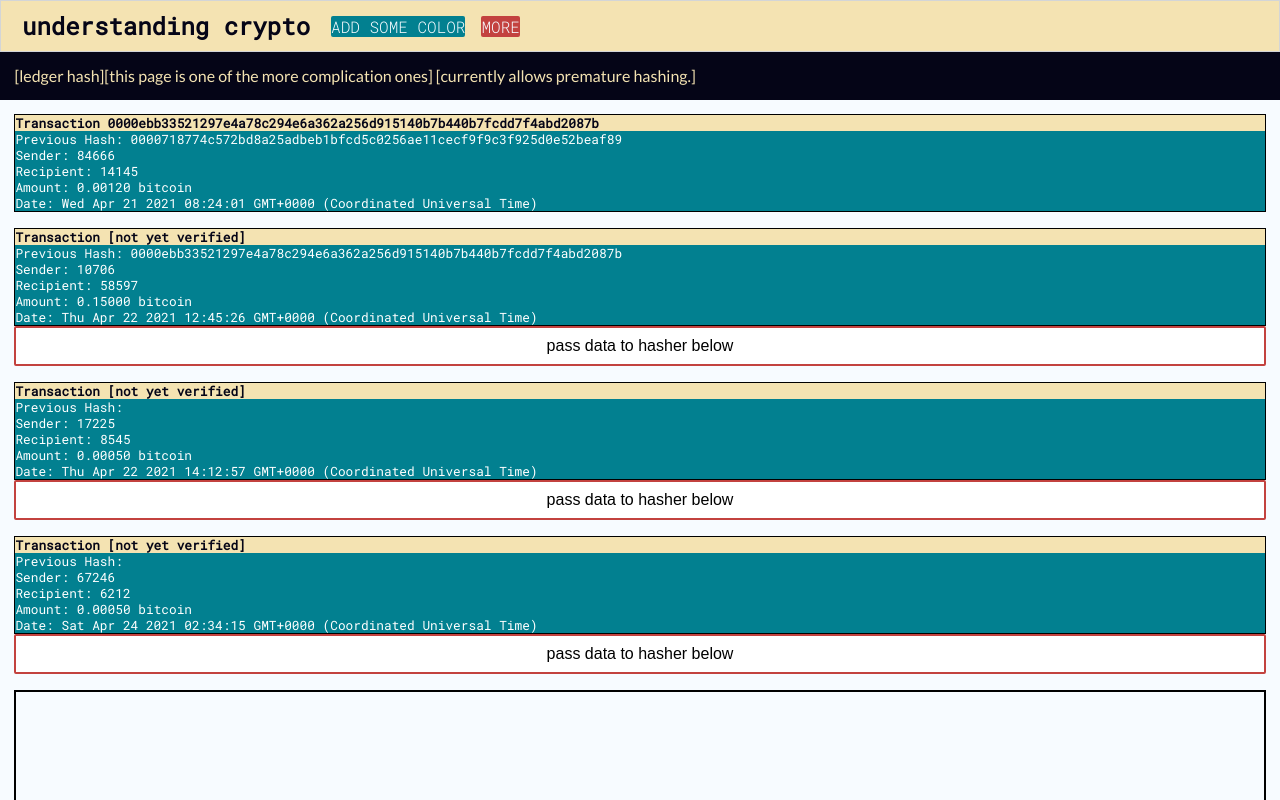
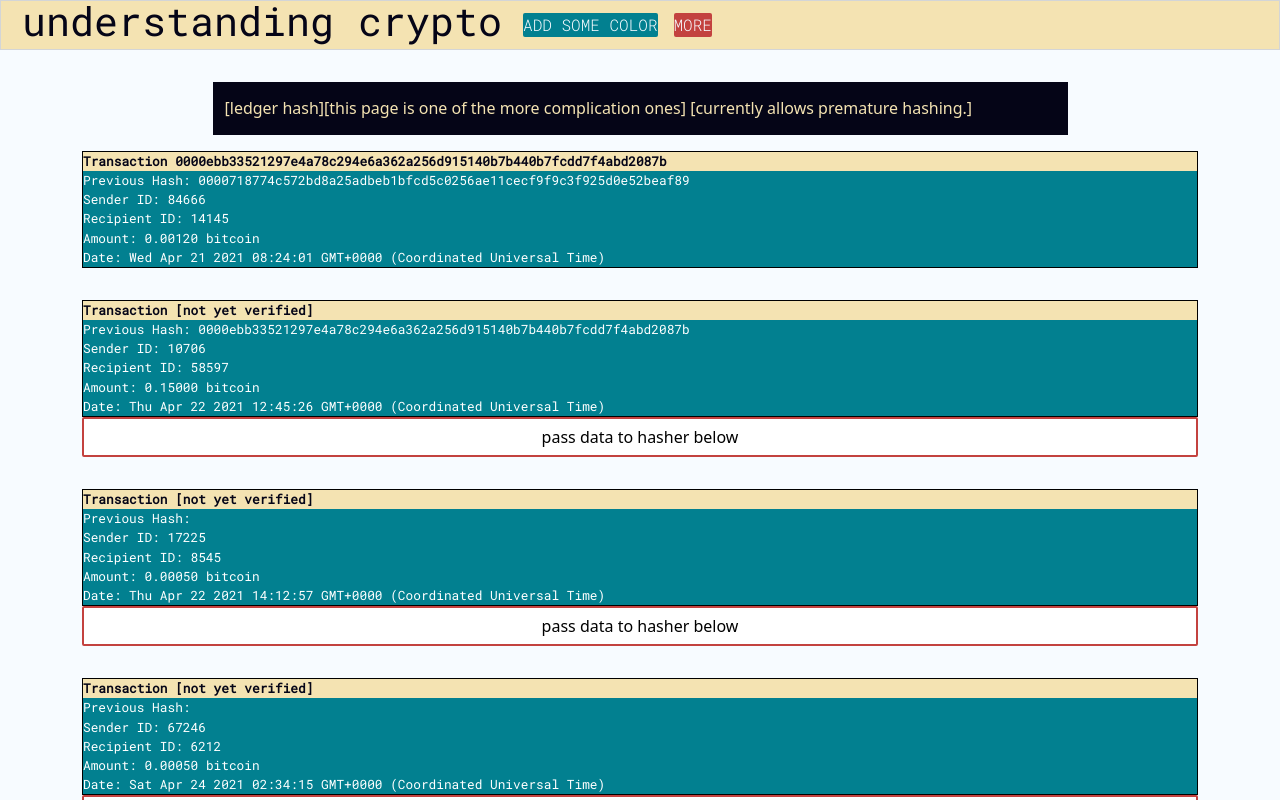
Before and after one commit to onowakow/learn-crypto, a React (Create React App) app: page /ledgerhash in a window 1280 px wide. Shown: the top 800 px of the page. Built offline with nearby package versions, Linux system fonts and the light colour scheme.

Commit message:
formatting and adding fctnality to simplehash

```diff
--- a/package.json
+++ b/package.json
@@ -6,8 +6,10 @@
     "@testing-library/jest-dom": "^5.16.0",
     "@testing-library/react": "^11.2.7",
     "@testing-library/user-event": "^12.8.3",
+    "bootstrap": "^5.1.3",
     "crypto-js": "^4.1.1",
     "react": "^17.0.2",
+    "react-bootstrap": "^2.0.3",
     "react-dom": "^17.0.2",
     "react-router-app": "^0.1.6",
     "react-scripts": "4.0.3",
--- a/public/styles.css
+++ b/public/styles.css
@@ -26,6 +26,7 @@
 body {
   font-family: 'Lato', sans-serif;
   margin: 0;
+  min-height: 100vh;
 }
 
 /*font-family: 'Open sans', sans-serif;*/
@@ -39,10 +40,18 @@ body {
   --secondary-attn-color: #c3423F;
   --tertialy-attn-color: #df928e;
   background-color: var(--main-bg-color) ;
-  display: flex;
-  flex-direction: column;
+  min-height: 100vh;
 }
 
+.demonstration {
+  color: var(--secondary-bg-color);
+}
+
+.interpretation {
+  color: var(--tertiary-bg-color);
+  background-color: var(--secondary-bg-color);
+  padding: .9em;
+}
 h1 {
   margin: 0;
 }
@@ -97,6 +106,8 @@ h2 {
   display: flex;
   flex-direction: column;
   height: 100%;
+  padding-bottom: 4em;
+  padding-top: 2em;
 }
 
 /* Width between demonstration and interpretation is relative
@@ -129,17 +140,6 @@ button:hover {
   background-color: var(--secondary-attn-color);
 }
 
-.demonstration {
-  color: var(--secondary-bg-color);
-  padding: .9em;
-}
-
-
-.interpretation {
-  color: var(--tertiary-bg-color);
-  background-color: var(--secondary-bg-color);
-  padding: .9em;
-}
 
 
 .ledgerDemoTransaction {
@@ -200,21 +200,14 @@ button:hover {
   flex-direction: column;
 }
 
-#ledgerProblemDemonstration {
-  width: 100%;
-}
-
-#ledgerProblemInterpretation {
-  width: 100%;
-
-}
 
 /* HASHER PAGE */
 
-.hasherTable, td, th {
+.hasherTable {
   background-color: white;
-  font-size: .8em;
+  font-size: .9em;
   border: 1px solid;
+  width: 100%;
   border-collapse: collapse;
 }
 
@@ -238,24 +231,39 @@ button:hover {
   overflow: hidden;
 }
 
+.hash {
+  margin: 0;
+  background-color: #f4e3b2;
+}
+
+.data {
+  margin: 0;
+  color: white;
+  background-color: #028090;
+}
+
+
 .ledgerHashItem {
-  margin-bottom: 1em;
+  padding-top: 1em;
+  padding-bottom: 1em;
 }
 
 .hasherInput {
   height: 7em;
   border: none;
-  overflow: hidden;
+  overflow: scroll;
+  border: 2px solid;
+  background-color: white;
 }
 
 .hasherForm {
   display: flex;
   flex-direction: column;
-  border: 2px solid black;
+  margin-top: 1em;
+  margin-bottom: 1em;
 }
 
 .hasherButton {
-  margin: 0;
   width: 100%;
   border-radius: 0px;
 }
@@ -287,3 +295,40 @@ button:hover {
 #transactionButton:hover {
   background-color: var(--tertiary-darker-bg-color);
 }
+
+/* BLOCKCHAIN PAGE */
+
+.protoTransaction {
+  text-align: center;
+  width: 100px;
+  border-left: 1px;
+}
+/*
+#protoScheme {
+  border: 3px solid black
+}*/
+
+.protoData {
+  color: white;
+  display: flex;
+  align-items: center;
+  justify-content: center;
+  background-color: var(--main-attn-color);
+  height: 70px;
+}
+
+#demoBlockchain {
+  display: flex;
+}
+
+  /* for an exceedingly simple component called Spacer. */
+.spacer {
+  width: 30px;
+  display: flex;
+  flex-direction: column;
+}
+
+.top {
+  height: 50%;
+  border-bottom: 4px dashed
+}
--- a/src/components/Hasher.js
+++ b/src/components/Hasher.js
@@ -1,9 +1,9 @@
 const Hasher = ({ handleOnChange, handleSubmit, value, inputHashArr }) => {
   return (
-    <div className="hasher">
-      <form onSubmit={handleSubmit}>
-        <input onChange={handleOnChange} value={value}></input>
-        <button type="submit">hash data</button>
+    <>
+      <form className='hasherForm' onSubmit={handleSubmit}>
+        <textarea className='hasherInput' onChange={handleOnChange} value={value}></textarea>
+        <button className='hasherButton' type="submit">generate hash</button>
       </form>
       <table className="hasherTable">
         <thead>
@@ -16,14 +16,14 @@ const Hasher = ({ handleOnChange, handleSubmit, value, inputHashArr }) => {
           {inputHashArr
             ? inputHashArr.map((arr, i) => (
                 <tr key={i}>
-                  <td>{arr[0]}</td>
-                  <td>{arr[1]}</td>
+                  <td style={{width: '40%'}}>{arr[0]}</td>
+                  <td style={{width: '60%'}}>{arr[1]}</td>
                 </tr>
               ))
             : null}
         </tbody>
       </table>
-    </div>
+    </>
   );
 };
 
--- /dev/null
+++ b/src/components/Ledger.js
@@ -0,0 +1,33 @@
+import Transaction from './Transaction'
+
+const Ledger = ({transactions, handleButtonClick}) => {
+  return (
+    <>
+    {transactions.map((transaction, i) => (
+      <div className="ledgerHashItem" key={transaction.date}>
+        <Transaction
+          className={transaction.className}
+          date={transaction.date}
+          sender={transaction.sender}
+          recipient={transaction.recipient}
+          amount={transaction.amount}
+          denom={transaction.denom}
+          hash={transaction.hash}
+          prevHash={transaction.prevHash}
+        />
+        {transaction.hash ? null : (
+          <button
+            id="transactionButton"
+            className="spanButton"
+            onClick={() => handleButtonClick(transaction, i)}
+          >
+            pass data to hasher below
+          </button>
+        )}
+      </div>
+    ))}
+    </>
+  )
+}
+
+export default Ledger
--- /dev/null
+++ b/src/components/ProtoTransaction.js
@@ -0,0 +1,17 @@
+/* ProtoTransaction is not quite a transaction. Its setup is far simpler.
+ it also includes prev hash to make reading simpler. These
+ training wheels will eventually come off */
+
+const ProtoTransaction = ({prevHash, data, hash, id}) => {
+  return (
+    <div id={id} className='protoTransaction'>
+      <p className='hash'>{hash}</p>
+      <div className='protoData'>
+        <p className='data'>{data}</p>
+      </div>
+      <p className='hash'>{prevHash}</p>
+    </div>
+  );
+};
+
+export default ProtoTransaction;
--- /dev/null
+++ b/src/components/Spacer.js
@@ -0,0 +1,13 @@
+
+
+const Spacer = () => {
+  return (
+    <div class="spacer">
+      <div class="top"></div>
+      <div class="botton"></div>
+    </div>
+  );
+};
+
+
+export default Spacer
--- a/src/components/Transaction.js
+++ b/src/components/Transaction.js
@@ -11,21 +11,16 @@ const Transaction = ({
   return (
     <div className={className}>
       <div
-        style={{
-          backgroundColor: "#f4e3b2",
-        }}
+        className='hash'
       >
         <b>Transaction {hash ? hash : '[not yet verified]'}</b>
       </div>
       <div
-        style={{
-          color: 'white',
-          backgroundColor: '#028090'
-        }}
+        className='data'
       >
         <div>Previous Hash: {prevHash}</div>
-        <div>Sender: {sender}</div>
-        <div>Recipient: {recipient}</div>
+        <div>Sender ID: {sender}</div>
+        <div>Recipient ID: {recipient}</div>
         <div>
           Amount: {amount} {denom}
         </div>
--- a/src/pages/BlockchainPage.js
+++ b/src/pages/BlockchainPage.js
@@ -1,5 +1,32 @@
+import ProtoTransaction from "../components/ProtoTransaction";
+import Spacer from '../components/Spacer'
 const BlockchainPage = () => {
-  return <h1>Hi!</h1>
-}
+  return (
+    <div class="page">
+      <div class="interpretation">
+        [the purpose of this page is to introduce the concept of blockchain]
+      </div>
+      <div class="demonstration">
+        <div id="demoBlockchain">
+          <ProtoTransaction
+            id="protoScheme"
+            prevHash="prev hash"
+            hash="hash"
+            data="data"
+          />
+          {/* Spacer is a simple comp. A dashed line. */}
+          <Spacer />
+          <ProtoTransaction prevHash={3874} hash={8273} data="11/21/21 $2" />
+          <Spacer />
+          <ProtoTransaction prevHash={8271} hash={1982} data="11/22/21 $5" />
+          <Spacer />
+          <ProtoTransaction prevHash={1982} hash={3428} data="11/22/21 $1" />
+          <Spacer />
+          <ProtoTransaction prevHash={3428} hash={9657} data="11/23/21 $3" />
+        </div>
+      </div>
+    </div>
+  );
+};
 
-export default BlockchainPage
+export default BlockchainPage;
--- a/src/pages/LedgerHashPage.js
+++ b/src/pages/LedgerHashPage.js
@@ -1,6 +1,9 @@
-import Transaction from "../components/Transaction";
 import HasherComplexInput from "../components/HasherComplexInput";
 import { useState } from "react";
+import Container from "react-bootstrap/Container";
+import Row from "react-bootstrap/Row";
+import Col from "react-bootstrap/Col";
+import Ledger from "../components/Ledger";
 
 const getRandID = () => Math.floor(Math.random() * 100000);
 const storedTransactions = [
@@ -83,42 +86,29 @@ ${transaction.amount}`);
   };
 
   return (
-    <div className="page">
-      <div className="interpretation">
-        [ledger hash][this page is one of the more complication ones] [currently
-        allows premature hashing.]
-      </div>
-      <div className="demonstration">
-        {transactions.map((transaction, i) => (
-          <div className="ledgerHashItem" key={transaction.date}>
-            <Transaction
-              className={transaction.className}
-              date={transaction.date}
-              sender={transaction.sender}
-              recipient={transaction.recipient}
-              amount={transaction.amount}
-              denom={transaction.denom}
-              hash={transaction.hash}
-              prevHash={transaction.prevHash}
+    <Container className="page" fluid="md">
+      <Row className="justify-content-center">
+        <Col className="interpretation" lg="9">
+          [ledger hash][this page is one of the more complication ones]
+          [currently allows premature hashing.]
+        </Col>
+      </Row>
+      <Row className="justify-content-center">
+        <Col className="demonstration">
+          <Ledger
+            handleButtonClick={handleButtonClick}
+            transactions={transactions}
           />
-            {transaction.hash ? null : (
-              <button
-                id="transactionButton"
-                className="spanButton"
-                onClick={() => handleButtonClick(transaction, i)}
-              >
-                pass data to hasher below
-              </button>
-            )}
-          </div>
-        ))}
+
+
           <HasherComplexInput
             handleHash={handleHash}
             data={stringToHash}
             resetSim={resetSim}
           />
-      </div>
-    </div>
+        </Col>
+      </Row>
+    </Container>
   );
 };
 
--- a/src/pages/LedgerPage.js
+++ b/src/pages/LedgerPage.js
@@ -1,30 +1,50 @@
 import Transaction from "../components/Transaction";
 import { Link } from "react-router-dom";
+import { Container, Row, Col } from 'react-bootstrap'
+import Ledger from '../components/Ledger'
 
 const transactions = [
   {
-    className: "ledgerDemoTransaction",
-    date: "12/3/21",
-    sender: "Casey",
-    recipient: "Owen",
-    amount: "10",
-    denom: "friendcoin",
+    className: "officialTransaction",
+    date: new Date(2021, 3, 21, 8, 24, 1).toString(),
+    sender: 164,
+    recipient: 281,
+    amount: "0.00120",
+    denom: "bitcoin",
+    hash: "0000ebb33521297e4a78c294e6a362a256d915140b7b440b7fcdd7f4abd2087b",
+    prevHash:
+      "0000718774c572bd8a25adbeb1bfcd5c0256ae11cecf9f9c3f925d0e52beaf89",
   },
   {
-    className: "ledgerDemoTransaction",
-    date: "12/4/21",
-    sender: "Owen",
-    recipient: "Dax",
-    amount: "15",
-    denom: "friendcoin",
+    hash: '0000240779e10651b8bab9e68e458a45c40c4a21c55fe6cea8c4109d2857e213',
+    className: "officialTransaction",
+    date: new Date(2021, 3, 22, 12, 45, 26).toString(),
+    sender: 281,
+    recipient: 164,
+    amount: "0.15000",
+    denom: "bitcoin",
+    prevHash:
+      "0000ebb33521297e4a78c294e6a362a256d915140b7b440b7fcdd7f4abd2087b",
   },
   {
-    className: "ledgerDemoTransaction",
-    date: "12/4/21",
-    sender: "Dax",
-    recipient: "Casey",
-    amount: "10",
-    denom: "friendcoin",
+    hash: '0000718774c572bd8a25adbeb1bfcd5c0256ae11cecf9f9c3f925d0e52beaf89',
+    className: "officialTransaction",
+    date: new Date(2021, 3, 22, 14, 12, 57).toString(),
+    sender: 592,
+    recipient: 164,
+    amount: "0.00050",
+    denom: "bitcoin",
+    prevHash: '0000240779e10651b8bab9e68e458a45c40c4a21c55fe6cea8c4109d2857e213',
+  },
+  {
+    hash: '0000f5d1915da1fbc132ced081325efcd2e63e4804f96890f42e9739677237a4',
+    className: "officialTransaction",
+    date: new Date(2021, 3, 24, 2, 34, 15).toString(),
+    sender: 592,
+    recipient: 734,
+    amount: "0.00050",
+    denom: "bitcoin",
+    prevHash: '0000718774c572bd8a25adbeb1bfcd5c0256ae11cecf9f9c3f925d0e52beaf89'
   },
 ];
 /* further explanation on currency.
@@ -38,93 +58,19 @@ const transactions = [
 
 const LedgerPage = () => {
   return (
-    <div id="ledgerPage" className="page">
-      <div id="ledgerInterpretation" className="interpretation">
-        <h2>Ledgers</h2>
-        <p>
-          Remember that bitcoin is a ledger at its simplest. Ledgers track
-          transactions between people over time. Instead of exchanging currency
-          for each trade, people can record their transactions in a{" "}
-          <em>ledger</em>.
-        </p>
-        <p>
-          Ledgers, like currency, track value exchange. They are also similar to
-          currency in that the units of trade (dollars, precious metals, rare
-          nuts) are arbitrary to the system, so long as the users of the ledger
-          trust that the ledger itself is not being fradulently modified.
-        </p>
-        <p>
-          Below is an example of a ledger, made between the three neighbors.
-        </p>
-      </div>
-      <div id="ledgerDemonstration" className="demonstration">
-        <p>
-          Casey, Dax, and Owen decide to call the currency of their ledger
-          <em> friendcoin</em>. The three initialize the currency by
-          distributing 150 coins between themselves.
-        </p>
-        <p>
-          The coin has value because the three have designated it the currency
-          of neighborly trade, they all have things to trade, and they all trust
-          the shared ledger. (Currency creation is usually more complex at
-          larger scales. There are plenty of resources online if this subject
-          interests you.)
-        </p>
-        <div id="ledgerFlexbox">
-          <div id="ledger">
-            <div
-              style={{
-                border: "2px solid #24305E",
-              }}
-              className="ledgerDemoTransaction"
-            >
-              <div>
-                <b>Initial balance</b>
-              </div>
-              <div>Casey: 50 friendcoin</div>
-              <div>Owen: 50 friendcoin</div>
-              <div>Dax: 50 friendcoin</div>
-            </div>
+    <Container className='page'>
+      <Row className='justify-content-center'>
+        <Col className='interpretation' lg='9'>
+          Beep boop
+        </Col>
+      </Row>
+      <Row className='justify-content-center'>
+        <Col className='demonstration' lg='9'>
+          <Ledger transactions={transactions} />
+        </Col>
+      </Row>
 
-            {transactions.map((transaction, i) => {
-              return (
-                <Transaction
-                  className={transaction.className}
-                  date={transaction.date}
-                  sender={transaction.sender}
-                  recipient={transaction.recipient}
-                  amount={transaction.amount}
-                  denom={transaction.denom}
-                  id={i}
-                  key={i}
-                />
-              );
-            })}
-          </div>
-          <div id="ledgerExplanation" className="demonstration">
-            <p style={{ marginTop: 0 }}>
-              This ledger works fine on a small, neighborly scale. Casey, Dax,
-              and Owen may use the ledger primarily to see that their exchanges
-              are roughly equivalent. Fraud would be unlikely given the
-              neighbor's friendship. At larger scales, such a trust system
-              quickly falters.
-            </p>
-            <p>
-              <b>Bitcoin is a single shared ledger. </b> Bitcoin is used around the world
-              by millions of strangers, trading under pseudonyms, with each coin
-              worth upwards of $50k (at the time of writing). Despite this, the ledger is
-              nearly impossible to defraud due to key design properties.
-            </p>
-            <p>Much of this application will explore how bitcoin makes a world-wide ledger
-              possible.
-            </p>
-            <Link to='/simplehash'>
-              <button id="ledgerNextPageBtn" className='btn-span'>Onward!</button>
-            </Link>
-          </div>
-        </div>
-      </div>
-    </div>
+    </Container>
   );
 };
 
--- a/src/pages/SimpleHashPage.js
+++ b/src/pages/SimpleHashPage.js
@@ -1,23 +1,73 @@
 import Hasher from '../components/Hasher'
 import { useState } from 'react'
 import hashData from '../findHash'
-
+import { Container, Row, Col } from 'react-bootstrap'
+import Ledger from '../components/Ledger'
 
 const SimpleHashPage = () => {
   // Array contains arrays of [input, output]
   const [inputHashArr, setInputHashArr] = useState([
-    ['some sample data', '2cf7ebb33521297e4a78c294e6a362a256d915140b7b440b7fcdd7f4abd2087b'],
+    ['some sample data.', '2cf7ebb33521297e4a78c294e6a362a256d915140b7b440b7fcdd7f4abd2087b'],
     ['12/15/21 12:31 PM', '82b08343a9a38c4b99f7d4973be2eef8bb7778fd9231262c75bcae673336a499']
   ])
+
   const [inputValue, setInputValue] = useState('')
+
+  /* This section looks a little silly, but it lets me reuse
+    components used later in the app
+  */
+  const transactions = [
+    {
+    className: "officialTransaction",
+    date: new Date(2021, 3, 21, 8, 24, 1).toString(),
+    sender: 243,
+    recipient: 163,
+    amount: "0.00120",
+    denom: "bitcoin",
+    hash: "hash: undefined",
+    prevHash:
+      "0000718774c572bd8a25adbeb1bfcd5c0256ae11cecf9f9c3f925d0e52beaf89",
+  },]
+
+  const transaction = transactions[0]
+
+  const transactionData = `${transaction.prevHash}
+${transaction.date}
+${transaction.sender}
+${transaction.recipient}
+${transaction.amount}`
+
+
+
+  const handleClick = () => {
+    setInputValue(transactionData)
+  }
+
 
   const handleInputChange = (event) => {
     setInputValue(event.target.value)
   }
 
+  // hashes data and populates table (table found in Hasher)
   const handleHashSubmit = (event) => {
     event.preventDefault()
-    const inputHashedPair = [inputValue, hashData(inputValue)]
+
+    const hashedInput = hashData(inputValue)
+
+    let storedInput = inputValue
+
+    if (inputValue === '') {
+      storedInput = '[empty input]'
+    }
+
+    // shorten input
+    if (inputValue.length > 18) {
+      storedInput = inputValue.slice(0,18).concat('...')
+    }
+    const inputHashedPair = [storedInput, hashedInput]
+
+    // Clear input value
+    setInputValue('')
 
     // copy of state inputHashArr for slicing if over sized.
     let inputHashArrCopy = inputHashArr
@@ -32,20 +82,28 @@ const SimpleHashPage = () => {
   console.log(inputHashArr)
   return (
     <>
-    <div id="ledgerProblemPage" className="page">
-      <div id="ledgerProblemInterpretation" className="interpretation">
-        [Simple hash iteractive][Will explain how hashing works]
-      </div>
-      <div id="ledgerProblemDemonstration" className="demonstration">
-        <h2>Hashing</h2>
+    <Container className="page" fluid='md'>
+      <Row className='justify-content-center'>
+        <Col className="interpretation" lg='9'>
+          [Simple hash iteractive][Will explain how hashing works]
+        </Col>
+      </Row>
+      <Row className='justify-content-center'>
+        <Col className='demonstration' lg='9'>
+          {/* table lives in hasher comp.  */}
         <Hasher
           handleOnChange={handleInputChange}
           handleSubmit={handleHashSubmit}
           value={inputValue}
           inputHashArr={inputHashArr}
         />
-      </div>
-    </div>
+        <Ledger
+            transactions={transactions}
+          />
+        <button onClick={handleClick}>set input value</button>
+        </Col>
+      </Row>
+      </Container>
     </>
   );
 };
```
Also changed, not shown: src/App.js (+22 -85 lines), 1 other file (tests, documents, lock files or other folders). Lines whose indentation alone changed are shown as unchanged.
